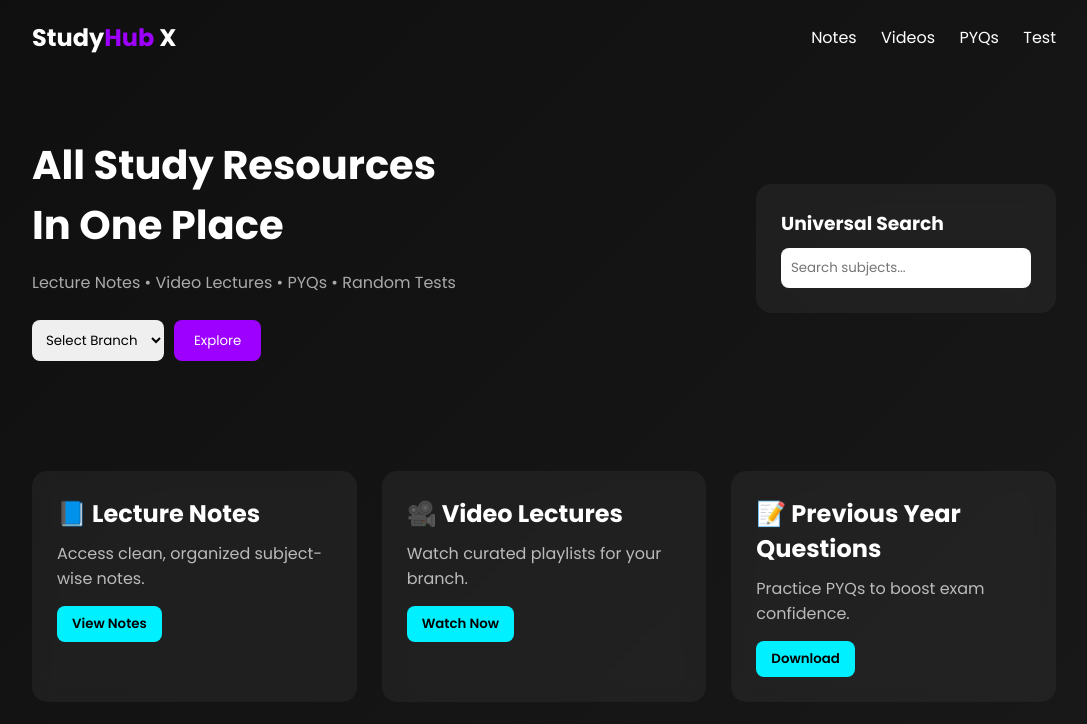
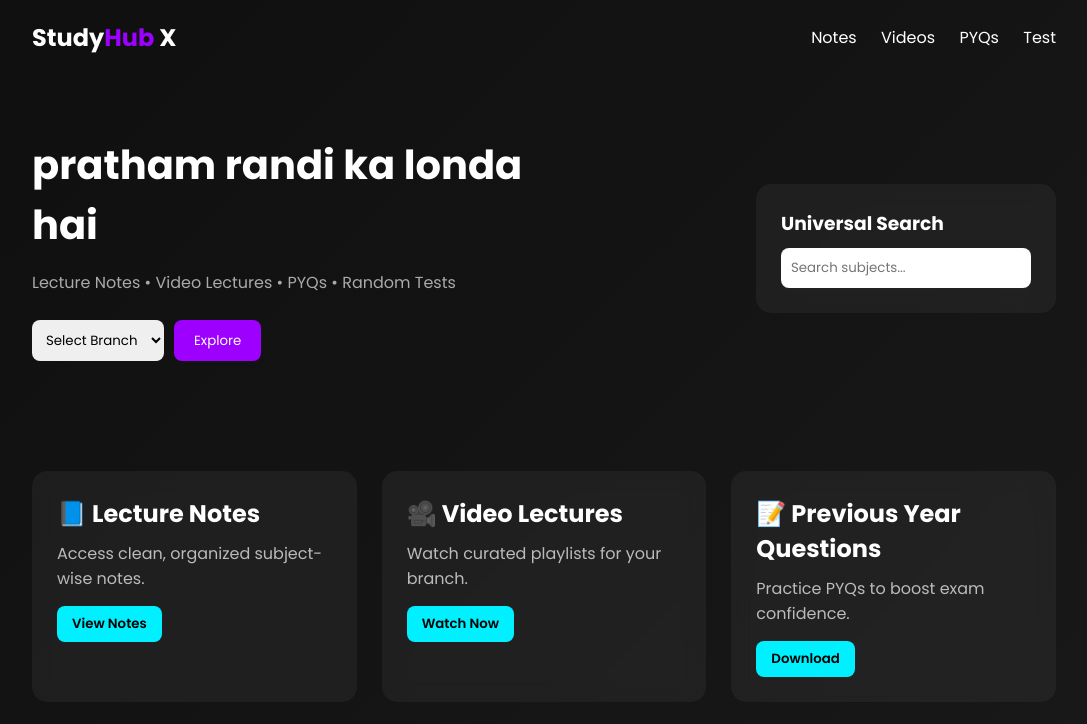
Before and after one commit to M4DHV-ui/StudyHubX, a plain HTML site: page index.html in a window 1280 px wide. Shown: the top 724 px of the page, without its empty margins (96-1183 px from the left). Drawn offline with Linux system fonts and the light colour scheme.

Commit message:
Change hero section heading text
Updated the hero section heading to a new title.

```diff
--- a/index.html
+++ b/index.html
@@ -21,7 +21,7 @@
 
   <section class="hero">
     <div class="hero-left">
-      <h1>All Study Resources <br> In One Place</h1>
+      <h1>pratham randi ka londa<br> hai</h1>
       <p>Lecture Notes • Video Lectures • PYQs • Random Tests</p>
 
       <div class="branch-box">
@@ -76,4 +76,5 @@
   </footer>
 
 </body>
+
 </html>
```
